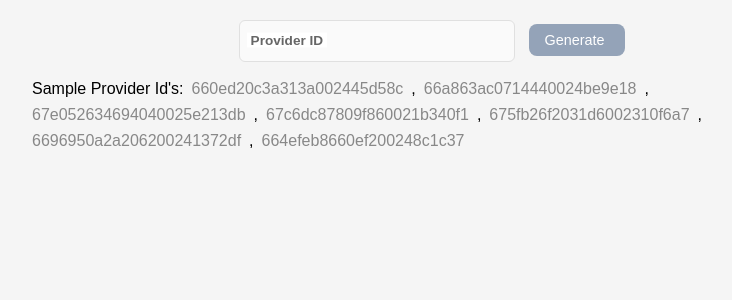
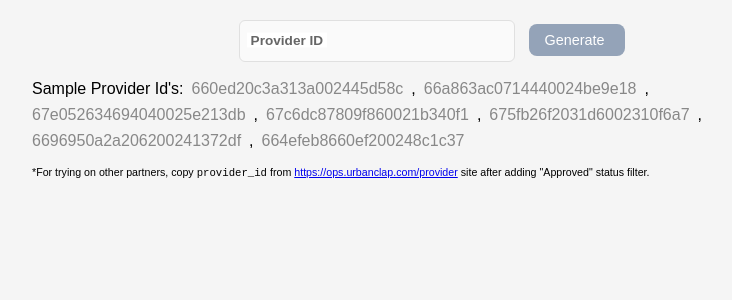
Before and after one commit to siddharth-uc/professional-photo-frontend, a React (Create React App) app: page / in a window 1280 px wide. Shown: the top 300 px of the page, without its empty margins (208-940 px from the left). Built offline with nearby package versions, Linux system fonts and the light colour scheme; no server answers.

Commit message:
added dashboard url

```diff
--- a/src/App.js
+++ b/src/App.js
@@ -71,6 +71,13 @@ function App() {
         <span className="example-id" onClick={() => setProviderId('6696950a2a206200241372df')}>6696950a2a206200241372df</span>,
         <span className="example-id" onClick={() => setProviderId('664efeb8660ef200248c1c37')}>664efeb8660ef200248c1c37</span>
       </div>
+      <p style={{ fontSize: '10.67px' }}>
+        *For trying on other partners, copy <code>provider_id</code> from{' '}
+        <a href="https://ops.urbanclap.com/provider" target="_blank" rel="noopener noreferrer">
+          https://ops.urbanclap.com/provider
+        </a>{' '}
+        site after adding "Approved" status filter.
+      </p>
       {(leftLoading || rightLoading || topKImages.length > 0 || outputImage) && (
         <ImageDisplay
           topKImages={topKImages}
```
